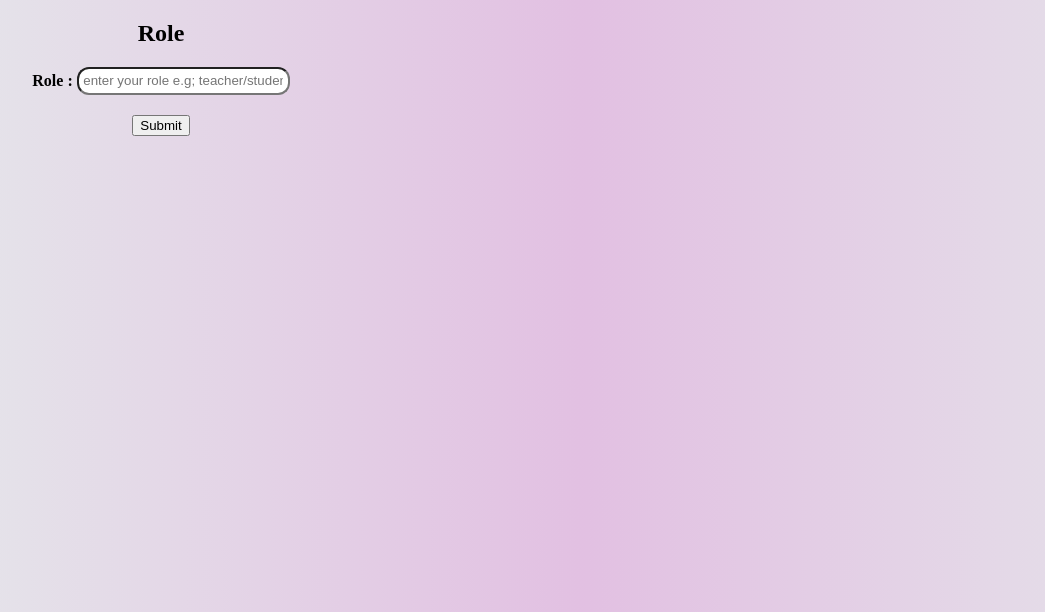
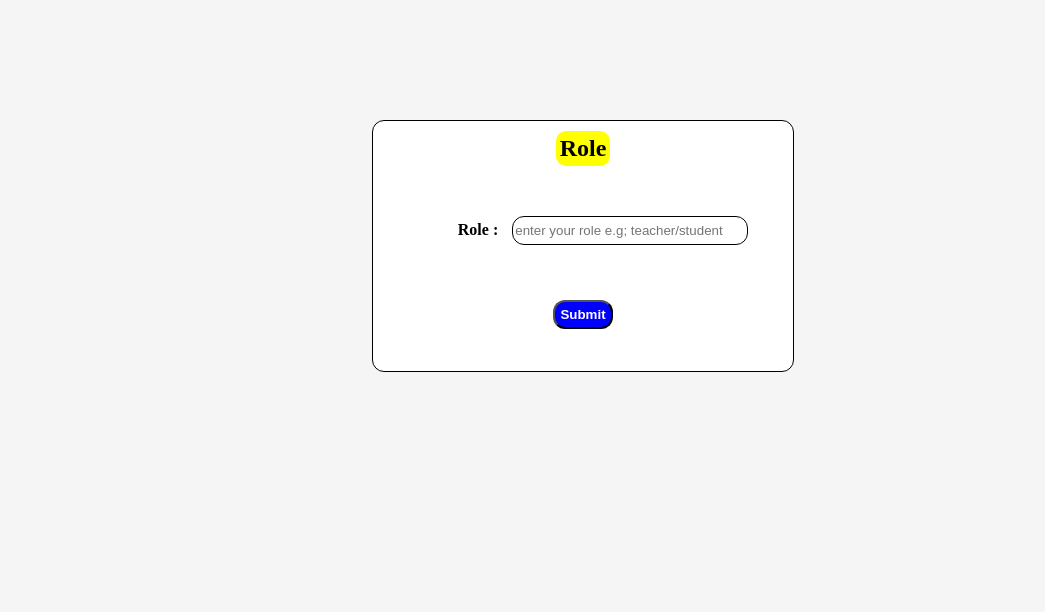
Before and after one commit to vansh-tyagi01/Student-Teacher-Authentication-System, a Flask app: page / in a window 1280 px wide. Shown: the top 612 px of the page, without its empty margins (57-1102 px from the left). Run offline with Flask 3, Linux system fonts and the light colour scheme.

Commit message:
Updated style.css

```diff
--- a/static/style.css
+++ b/static/style.css
@@ -1,98 +1,68 @@
-body{
-    background: linear-gradient(to right, rgb(229, 229, 234), rgb(226, 192, 226), rgb(229, 229, 234));
-    margin-top: 0px;
-    padding-top: 0px;
-}
-.h1-div{
-    border: 2px solid;
-    width: 60px;
-    height: 25px;
-    margin-left: auto;
-    margin-right: 20px;
-    text-align: center;
-    margin-top: 5px;
-    padding-top: 0px;
-    border-radius: 15px;
-    background-color: rgb(241, 241, 233);
-    transition: transform 0.3s ease, box-shadow 0.3s ease;
-    transition: transform 0.3s ease, box-shadow 0.3s ease;
-
-    animation: dropDown 1s ease-out;
-}
-
-@keyframes dropDown {
-    from {
-        transform: translateY(-500px);
-    }
-
-    to {
-        transform: translateY(0);
-    }
-}
-
-.h1-div:hover{
-    transform: scale(1.3);
-}
-
-.docs{
-    text-decoration: none;
-    color: black;
-    font-weight: bolder;
-}
-.detail{
-    border: 2px solid;
-    margin-top: 100px;
-    margin-left: auto;
-    margin-right: auto;
-    max-width: 450px;
-    max-height: 450px;
-    text-align: center;
-    border-radius: 15px;
-    box-shadow: 0px 4px 12px rgba(0,0,0,0.3);
-    transition: transform 0.3s ease, box-shadow 0.3s ease;
-
-    animation: dropDown 1s ease-out;
-}
-
-@keyframes dropDown {
-    from {
-        transform: translateY(-500px);
-    }
-
-    to {
-        transform: translateY(0);
-    }
-}
-
-.detail:hover{
-    transform: scale(1.08);
-}
-.h1-tag{
-    font-size: larger;
-    font-weight: bolder;
+body {
+    background-color: #f5f5f5;
     margin: 0px;
     padding: 0px;
 }
-.h1-form-div{
-    width: 260px;
-    height: 30px;
+
+.role_form {
+    border: 1px solid;
+    height: 250px;
+    max-width: 550px;
+    max-height: 400px;
+    border-radius: 12px;
+    background-color: white;
     margin: auto;
-    font-size: larger;
-    margin-bottom: 40px;
-    transition: transform 0.3s ease, box-shadow 0.3s ease;
+    margin-top: 120px;
+    animation: dropdown 2s ease;
+    transition: tranform 1s ease , box-shadow 0.3s ease;
 }
-.h1-form-div:hover{
-    transform: scale(1.1);
+.role_form:hover {
+    transform: scale(1.08);
+    box-shadow: 0px 5px 15px;
 }
-.inp-style{
-    padding: 4.5px;
+@keyframes dropdown {
+    from {
+        opacity: 0;
+        transform: translateY(-120px);
+    }
+    to {
+        opacity: 1;
+        transform: translatYe(0);
+    }
+}
+.h2-div {
+    text-align: center;
+}
+.h2-tag {
+color: black;
+background-color: yellow;
+display: inline-block;
+padding: 4px;
+border-radius: 10px;
+margin-top: 10px;
+}
+.div-inp {
+    margin-top: 30px;
+}
+label {
+    margin-left: 40px;
+}
+.inp-style {
+    width: 230px;
+    height: 25px;
+    border: 1px solid black;
     border-radius: 12px;
-    width: 200px;
+    margin-left: 10px;
+}
+.btn-div {
+    margin-top: 55px;
     text-align: center;
-    margin-bottom: 20px;
-    text-decoration: none;
-    transition: transform 0.3s ease, box-shadow 0.3s ease;
 }
-.inp-style:hover {
-    transform: scale(1.2);
+.btn {
+    background-color: blue;
+    color: white;
+    padding: 5px;
+    border-radius: 12px;
+    font-weight: bold;
+    cursor: pointer;
 }
```
